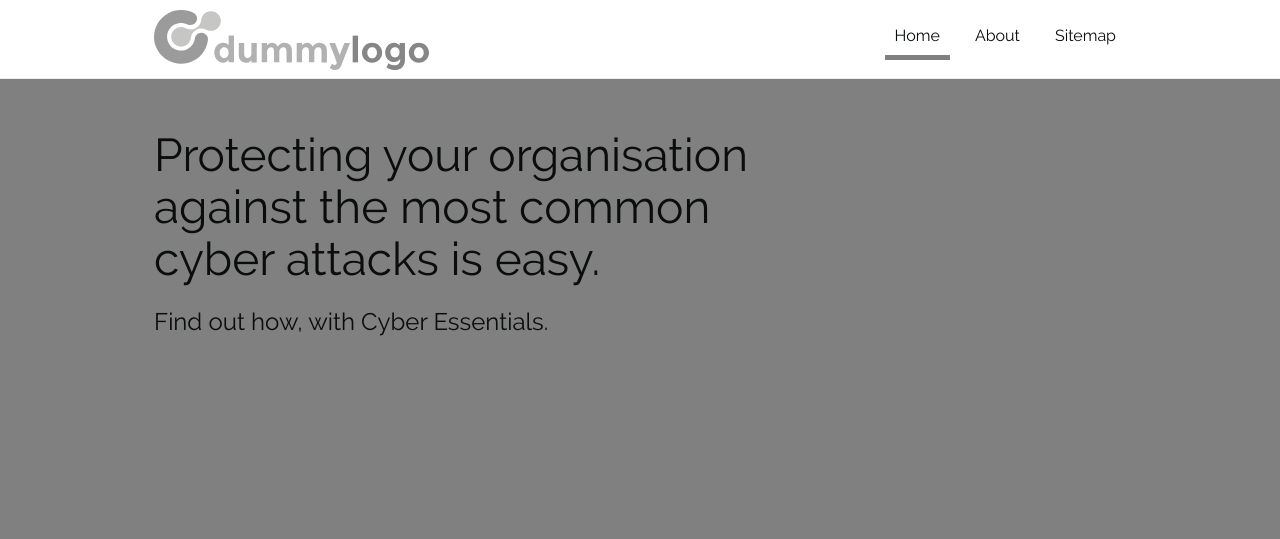
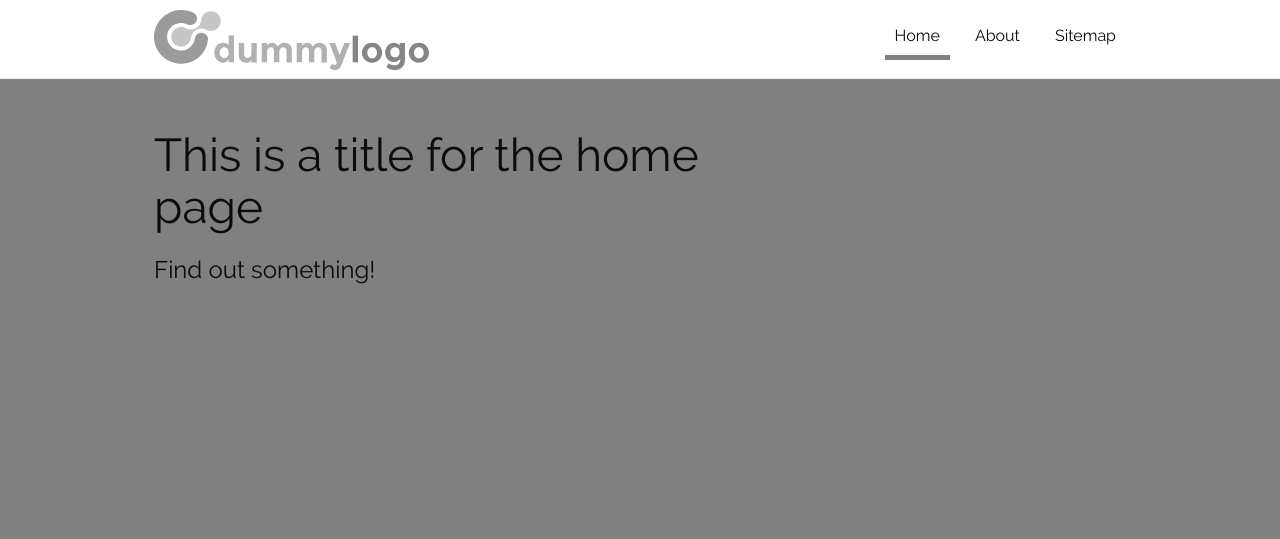
Before and after one commit to hmredmond/jekyll-cms-seed, a Jekyll site: the page built from _homepages/homepage.markdown, in a window 1280 px wide. Shown: the top 539 px of the page. Built offline with Jekyll 4.4.1, drawn with Linux system fonts in a browser that asks for light colours; comment, search, counter and statistics services are not loaded; grey boxes are pictures that could not be loaded.

Commit message:
Updating local files and content

```diff
--- a/_config.yml
+++ b/_config.yml
@@ -1,5 +1,5 @@
 ---
-title: CyberEssentials
+title: Jekyll Seed
 timezone: UTC
 collections:
   homepages:
--- a/_homepages/homepage.markdown
+++ b/_homepages/homepage.markdown
@@ -6,8 +6,8 @@ categories:
 - home
 header:
   is-visible: true
-  title: Protecting your organisation against the most common cyber attacks is easy.
-  subtext: Find out how, with Cyber Essentials.
+  title: This is a title for the home page
+  subtext: Find out something!
 recent-posts:
   title: Recent Posts
 layout: homepage
```
Also changed, not shown: 8 other files.
